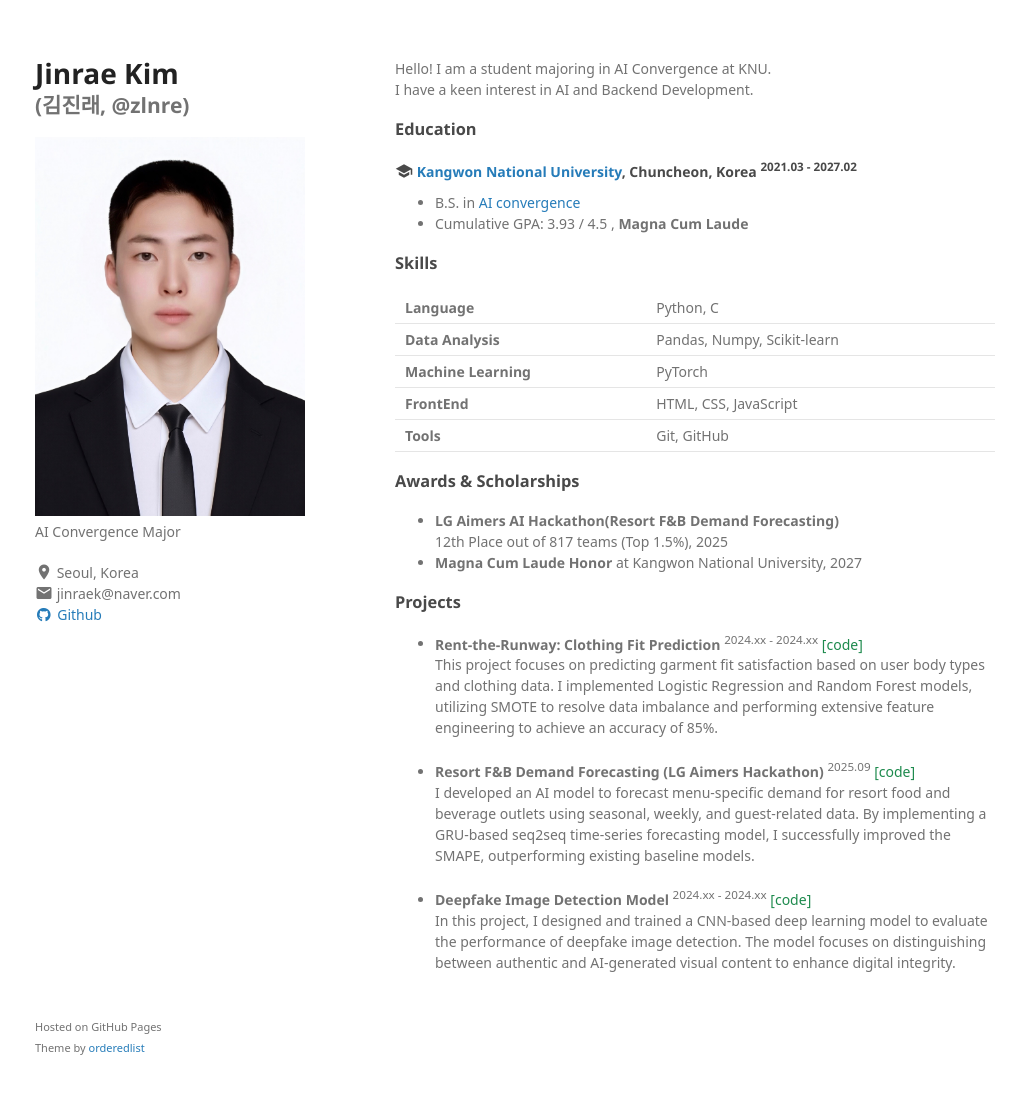
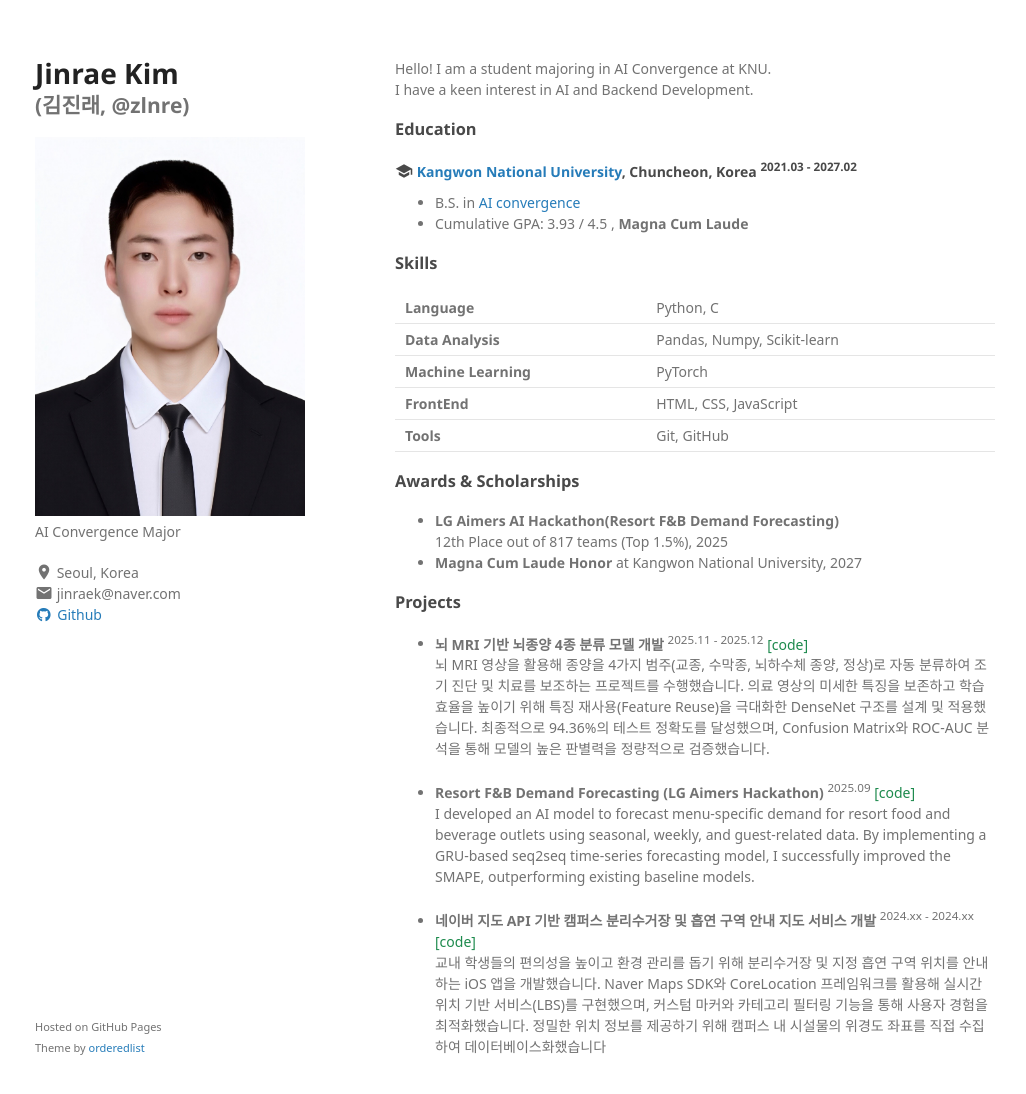
Before and after one commit to zlnre/zlnre.github.io, a Jekyll site: the page built from index.md, in a window 1280 px wide and 1127 px high. Shown: the top 1094 px of the window, without its empty margins (125-1151 px from the left). Built offline with Jekyll 4.4.1, drawn with Linux system fonts in a browser that asks for light colours; some web fonts are replaced; a style sheet for code colours, icons or effects is not loaded.

Commit message:
Update index.md

```diff
--- a/index.md
+++ b/index.md
@@ -41,11 +41,11 @@ I have a keen interest in AI and Backend Development.
 
 ### Projects
 
-- **Rent-the-Runway: Clothing Fit Prediction** <sup>2024.xx - 2024.xx</sup> <a class="code" href="https://github.com/zlnre">[code]</a> <br/>
-This project focuses on predicting garment fit satisfaction based on user body types and clothing data. I implemented Logistic Regression and Random Forest models, utilizing SMOTE to resolve data imbalance and performing extensive feature engineering to achieve an accuracy of 85%.
+- **뇌 MRI 기반 뇌종양 4종 분류 모델 개발** <sup>2025.11 - 2025.12</sup> <a class="code" href="https://github.com/zlnre">[code]</a> <br/>
+뇌 MRI 영상을 활용해 종양을 4가지 범주(교종, 수막종, 뇌하수체 종양, 정상)로 자동 분류하여 조기 진단 및 치료를 보조하는 프로젝트를 수행했습니다. 의료 영상의 미세한 특징을 보존하고 학습 효율을 높이기 위해 특징 재사용(Feature Reuse)을 극대화한 DenseNet 구조를 설계 및 적용했습니다. 최종적으로 94.36%의 테스트 정확도를 달성했으며, Confusion Matrix와 ROC-AUC 분석을 통해 모델의 높은 판별력을 정량적으로 검증했습니다.
 
 - **Resort F&B Demand Forecasting (LG Aimers Hackathon)** <sup>2025.09</sup> <a class="code" href="https://github.com/zlnre/lgaimers7">[code]</a> <br/>
 I developed an AI model to forecast menu-specific demand for resort food and beverage outlets using seasonal, weekly, and guest-related data. By implementing a GRU-based seq2seq time-series forecasting model, I successfully improved the SMAPE, outperforming existing baseline models.
 
-- **Deepfake Image Detection Model** <sup>2024.xx - 2024.xx</sup> <a class="code" href="https://github.com/zlnre">[code]</a> <br/>
-In this project, I designed and trained a CNN-based deep learning model to evaluate the performance of deepfake image detection. The model focuses on distinguishing between authentic and AI-generated visual content to enhance digital integrity.
+- **네이버 지도 API 기반 캠퍼스 분리수거장 및 흡연 구역 안내 지도 서비스 개발** <sup>2024.xx - 2024.xx</sup> <a class="code" href="https://github.com/zlnre">[code]</a> <br/>
+교내 학생들의 편의성을 높이고 환경 관리를 돕기 위해 분리수거장 및 지정 흡연 구역 위치를 안내하는 iOS 앱을 개발했습니다. Naver Maps SDK와 CoreLocation 프레임워크를 활용해 실시간 위치 기반 서비스(LBS)를 구현했으며, 커스텀 마커와 카테고리 필터링 기능을 통해 사용자 경험을 최적화했습니다. 정밀한 위치 정보를 제공하기 위해 캠퍼스 내 시설물의 위경도 좌표를 직접 수집하여 데이터베이스화했습니다
```
